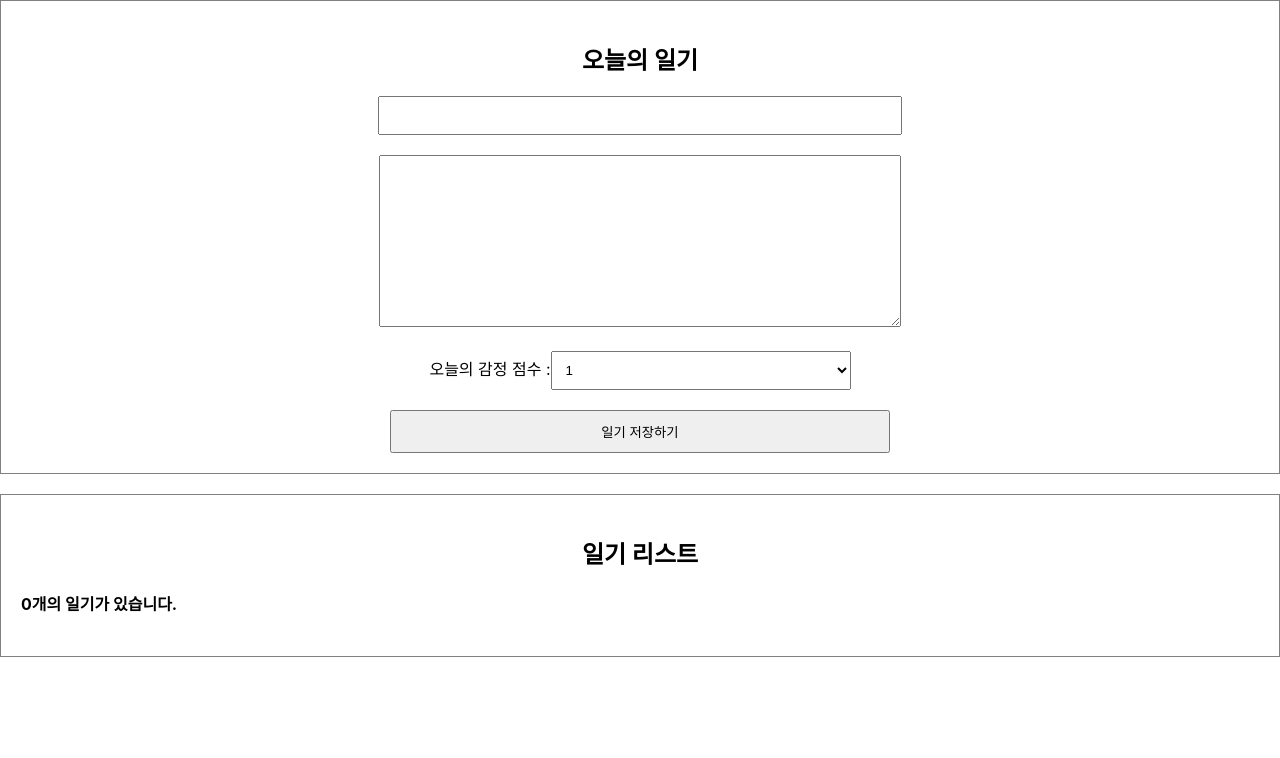
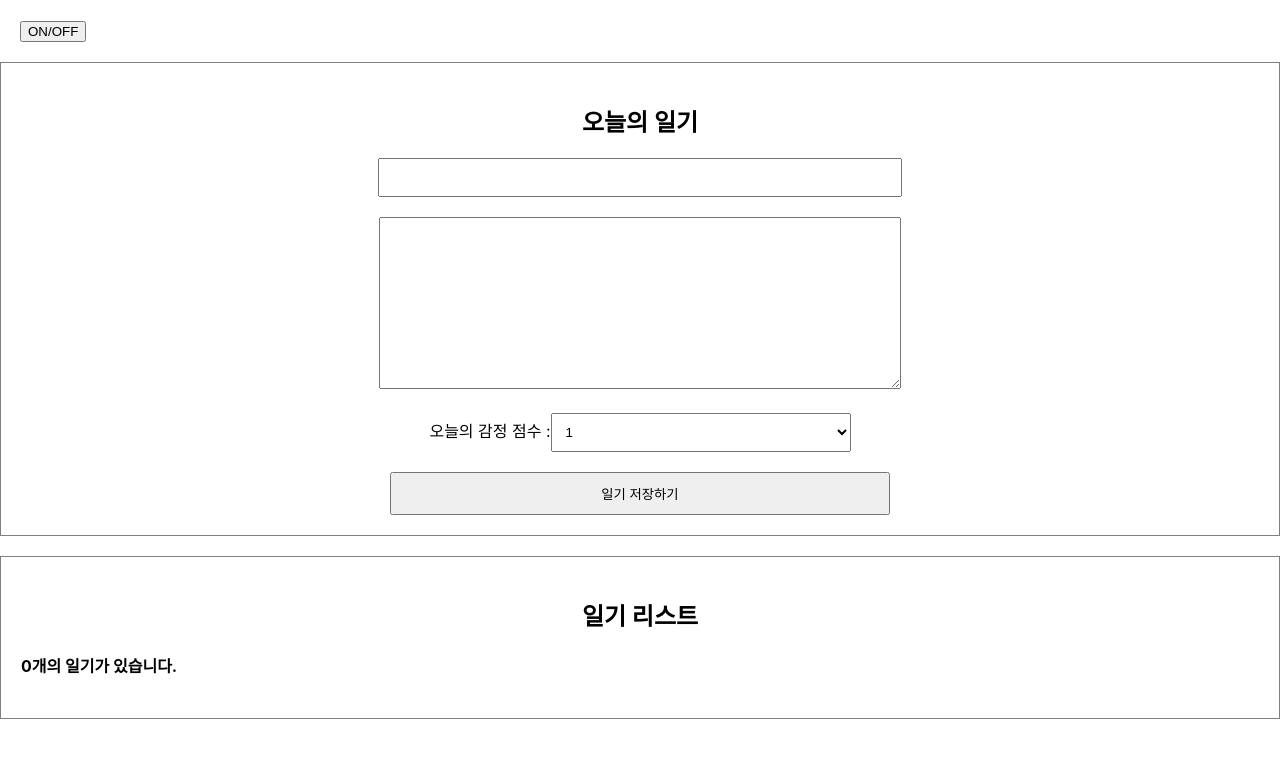
Before and after one commit to zerocalorie1226/Project, a React (Create React App) app in the folder 한입 리액트/simplediary/: page / in a window 1280 px wide. Shown: the top 758 px of the page. Built offline with nearby package versions, Linux system fonts and the light colour scheme.

Commit message:
React Lifecycle 제어하기 - useEffect

```diff
--- a/한입 리액트/simplediary/src/App.js
+++ b/한입 리액트/simplediary/src/App.js
@@ -2,6 +2,7 @@
 import "./App.css";
 import DiaryEditor from "./DiaryEditor";
 import DiaryList from "./DiaryList";
+import LifeCycle from "./LifeCycle";
 
 function App() {
   const [data, setData] = useState([]);
@@ -36,6 +37,7 @@
 
   return (
     <div className="App">
+      <LifeCycle />
       <DiaryEditor onCreate={onCreate} />
       <DiaryList diaryList={data} onRemove={onRemove} onEdit={onEdit} />
     </div>
--- /dev/null
+++ b/한입 리액트/simplediary/src/LifeCycle.js
@@ -0,0 +1,26 @@
+import React, { useEffect, useState } from "react";
+
+const UnmountTest = () => {
+  useEffect(() => {
+    console.log("Mount!");
+    return () => {
+      console.log("Unmount!");
+    };
+  }, []);
+
+  return <div> Unmount Testing Component</div>;
+};
+
+const LifeCycle = () => {
+  const [isVisable, setIsVisable] = useState(false);
+  const toggle = () => setIsVisable(!isVisable);
+
+  return (
+    <div style={{ padding: 20 }}>
+      <button onClick={toggle}>ON/OFF</button>
+      {isVisable && <UnmountTest />}
+    </div>
+  );
+};
+
+export default LifeCycle;
```
